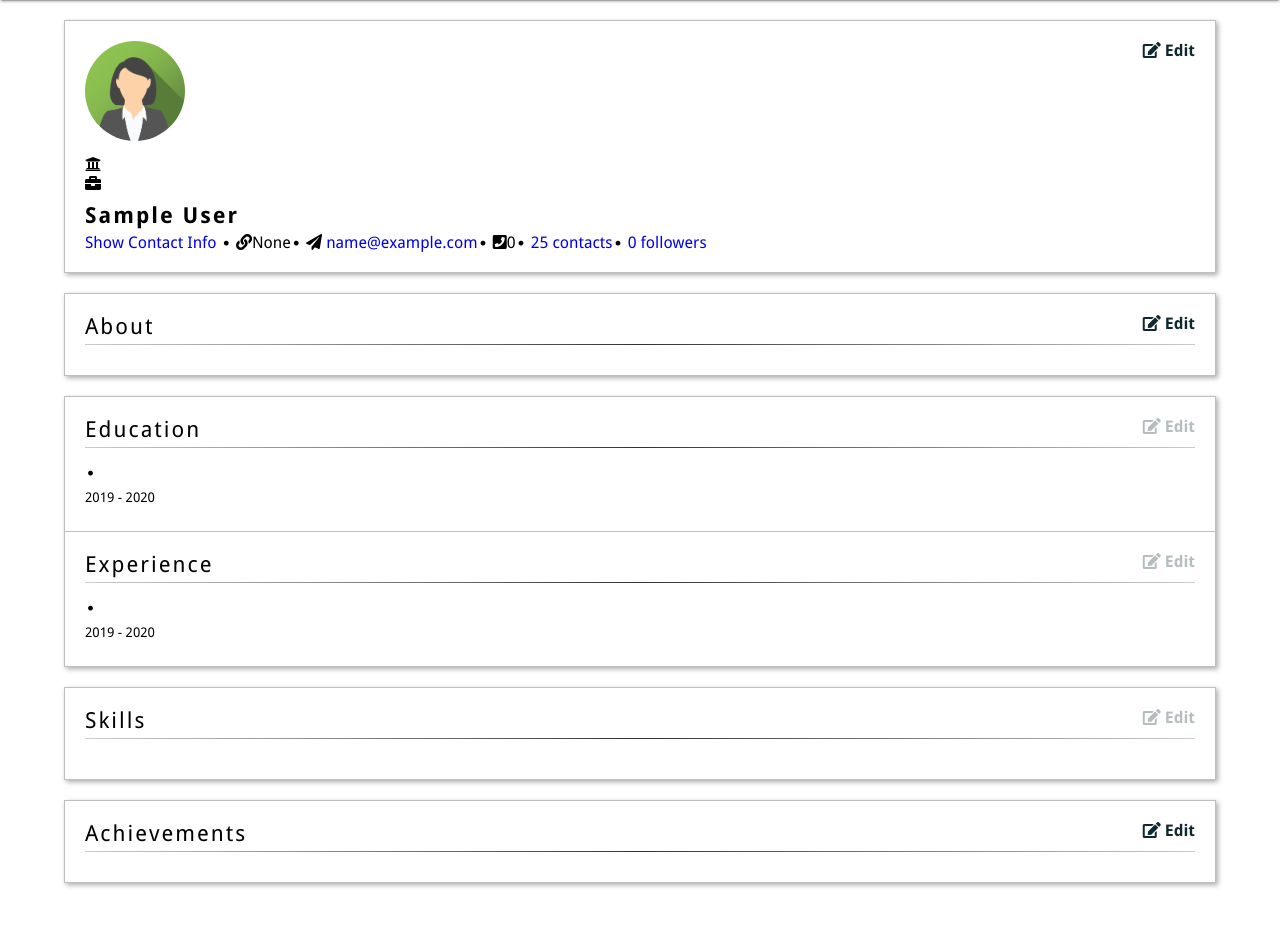
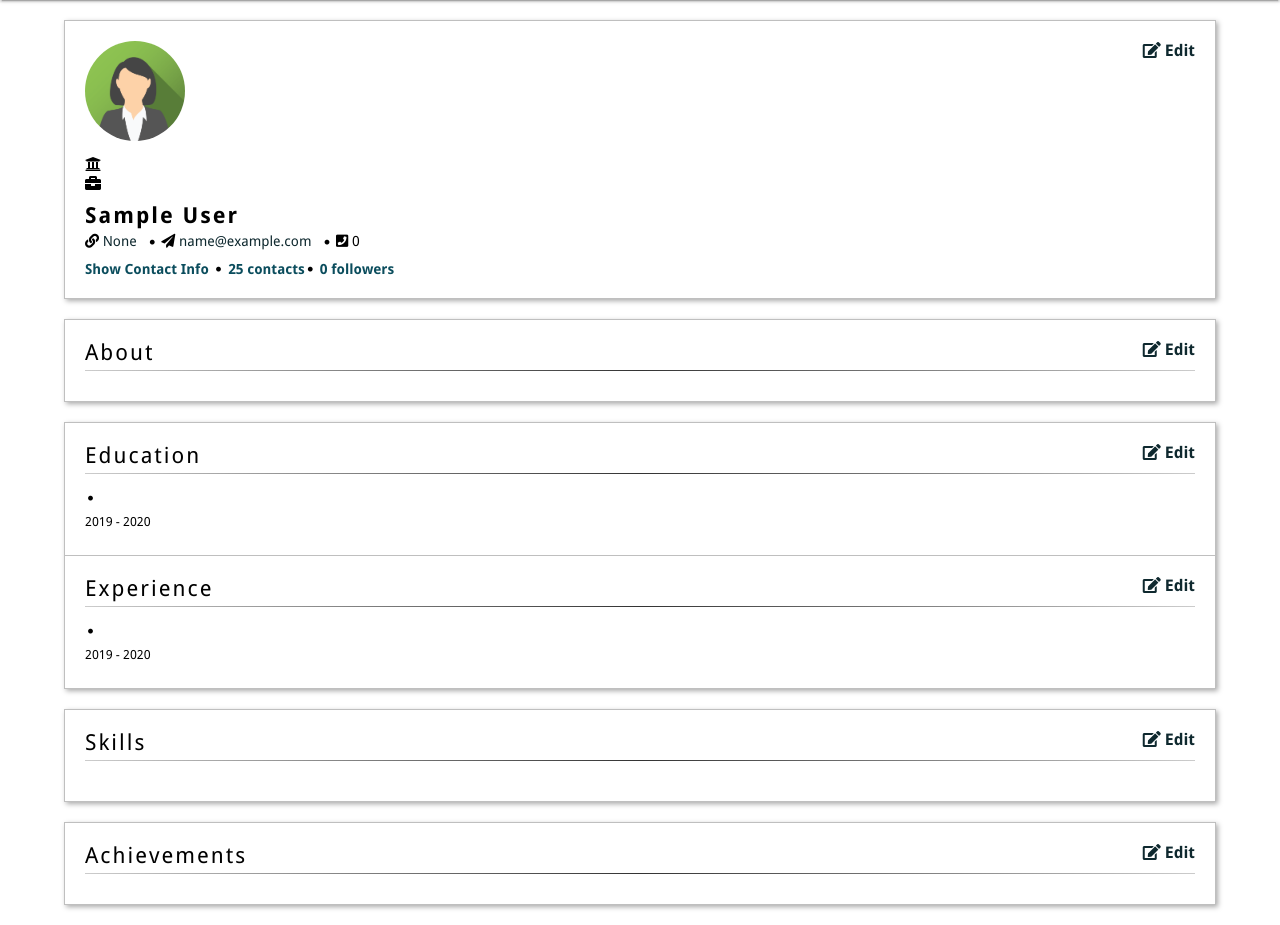
Before and after one commit to UB-ES-19/B4-Chainedout, a Django app: page /profile/ in a window 1280 px wide. Shown: the part 60-985 px from the top of the page. Before the commit the page ends 948 px from the top, so only its background shows below. Run offline with Django 3.2, Linux system fonts and the light colour scheme; the visitor is signed in with stand-in values (Sample User, id 1); data comes from the database, SQL or seed files in the repository; data that the repository does not hold is empty; some libraries are stand-ins or nearby versions.

Commit message:
css fixes 1

```diff
--- a/chainedout/static/style/style.css
+++ b/chainedout/static/style/style.css
@@ -805,10 +805,6 @@
     font-weight: bolder;
 }
 
-#profile .edit {
-  opacity: 0.3;
-}
-
 #profile .elemprofile:hover {
   cursor: pointer;
   opacity: 1;
@@ -817,6 +813,14 @@
 #profile h1.title {
     font-size: 22px;
     font-weight: 200;
+}
+
+#profile a h1 {
+    color: #0F292F;
+}
+
+#profile a:hover h1 {
+    text-decoration: underline;
 }
 
 #profile hr.title_sep {
@@ -831,7 +835,7 @@
     margin-bottom: 10px;
 }
 
-#profile p.profile {
+#profile p {
   font-size: 15px;
   font-weight: 200;
 }
@@ -967,9 +971,6 @@
   box-sizing: border-box;
 }
 
-.profile_modal_input{
-  font-size: 0.8em;
-}
 /* Set a style for all buttons */
 button.profile_modal_btn {
   background-color: #00302f;
--- a/chainedout/templates/user/profile.html
+++ b/chainedout/templates/user/profile.html
@@ -12,18 +12,20 @@
                 <div class="current_work"><i class="fas fa-briefcase"></i> {{ user.experience.company }}</div>
             </div>
         </div>
-        <div style="clear: ; margin-bottom: 10px"></div>
+        <div style="clear:both; margin-bottom: 10px;"></div>
         <h1>{{ user.first_name }} {{ user.last_name }}</h1>
         <h3>{{ user.profile.location }}</h3>
-        <div id="info">
-            <a href="{{ user.get_absolute_url }}"><span class="infolink">Show Contact Info</span></a> <i class="fas fabsep fa-circle"></i>
-            <span class="info_data"><i class="fas fa-link"></i>{{ user.profile.website }}</span><i class="fas fabsep fa-circle"></i>
+        <div class="data">
+            <span class="info_data"><i class="fas fa-link"></i> <a href="{{ user.profile.website }}">{{ user.profile.website }}</a></span><i class="fas fabsep fa-circle"></i>
             <span class="info_data"><i class="fas fa-paper-plane"></i> <a href="mailto:{{ user.email }}">{{ user.email }}</a></span><i class="fas fabsep fa-circle"></i>
-            <span class="info_data"><i class="fas fa-phone-square"></i>{{ user.profile.phone }}</span><i class="fas fabsep fa-circle"></i>
-            <a href="{% url 'user_list' %}"><span class="infolink">25 contacts</span></a><i class="fas fabsep fa-circle"></i>
-            <a href="{% url 'user_list' %}"><span class="infolink">{{ user.followers.count }} follower{{ user.followers.count|pluralize }}</span></a>
+            <span class="info_data"><i class="fas fa-phone-square"></i> {{ user.profile.phone }}</span>
+        </div>
+    <div class="friends">
+            <a href="{{ user.get_absolute_url }}"><span class="flink">Show Contact Info</span></a> <i class="fas fabsep fa-circle"></i>
+            <a href="{% url 'user_list' %}"><span class="flink">25 contacts</span></a><i class="fas fabsep fa-circle"></i>
+            <a href="{% url 'user_list' %}"><span class="flink">{{ user.followers.count }} follower{{ user.followers.count|pluralize }}</span></a>
             {% if not request.user.is_authenticated %}
-                <a href="{% url 'register' %}"><span class="infolink">Register</span></a>
+                <a href="{% url 'register' %}"><span class="flink">Register</span></a>
             {% endif %}
         </div>
     </div>
@@ -47,13 +49,6 @@
     </div>
     <div style="clear: both"></div>
 </div>
-<!----- MODAL CONTACT INFO (EMAIL, PHONE) PROFILE START ----->
-<!-- TODO -->
-<!----- MODAL CONTACT INFO (EMAIL, PHONE) PROFILE END ----->
-
-<!----- MODAL EDIT CONTACT INFO PROFILE START ----->
-<!-- TODO -->
-<!----- MODAL EDIT CONTACT INFO PROFILE END ----->
 
 <!----- MODAL EDIT PROFILE START ----->
 <!-- The Modal -->
@@ -162,7 +157,7 @@
 
     {% ifequal request.user user %}
         <div class="right_box">
-            <div class="elemprofile edit"><a onclick="modal('profile_edu_modal', 'block')"><i class="fas fa-edit"></i> Edit</a></div>
+            <div class="elemprofile"><a onclick="modal('profile_edu_modal', 'block')"><i class="fas fa-edit"></i> Edit</a></div>
         </div>
     {% endifequal %}
 
@@ -219,7 +214,7 @@
 
     {% ifequal request.user user %}
         <div class="right_box">
-            <div class="elemprofile edit"><a onclick="modal('profile_xp_modal', 'block')"><i class="fas fa-edit"></i> Edit</a></div>
+            <div class="elemprofile"><a onclick="modal('profile_xp_modal', 'block')"><i class="fas fa-edit"></i> Edit</a></div>
         </div>
     {% endifequal %}
 
@@ -281,7 +276,7 @@
 
     {% ifequal request.user user %}
         <div class="right_box">
-            <div class="elemprofile edit"><a onclick="modal('profile_skills_modal', 'block')"><i class="fas fa-edit"></i> Edit</a></div>
+            <div class="elemprofile"><a onclick="modal('profile_skills_modal', 'block')"><i class="fas fa-edit"></i> Edit</a></div>
         </div>
     {% endifequal %}
 
```
Also changed, not shown: chainedout/templates/user/list.html (+8 -6 lines).
